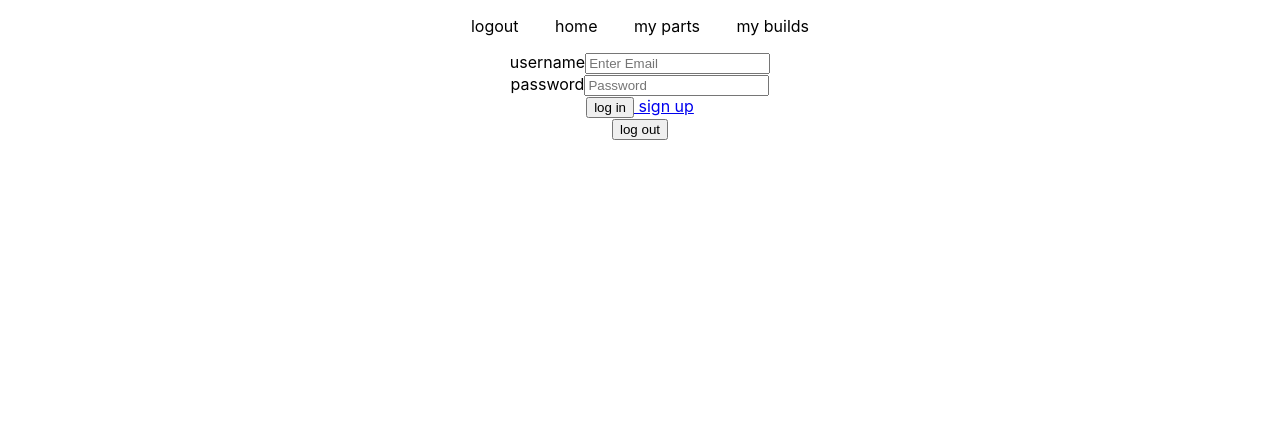
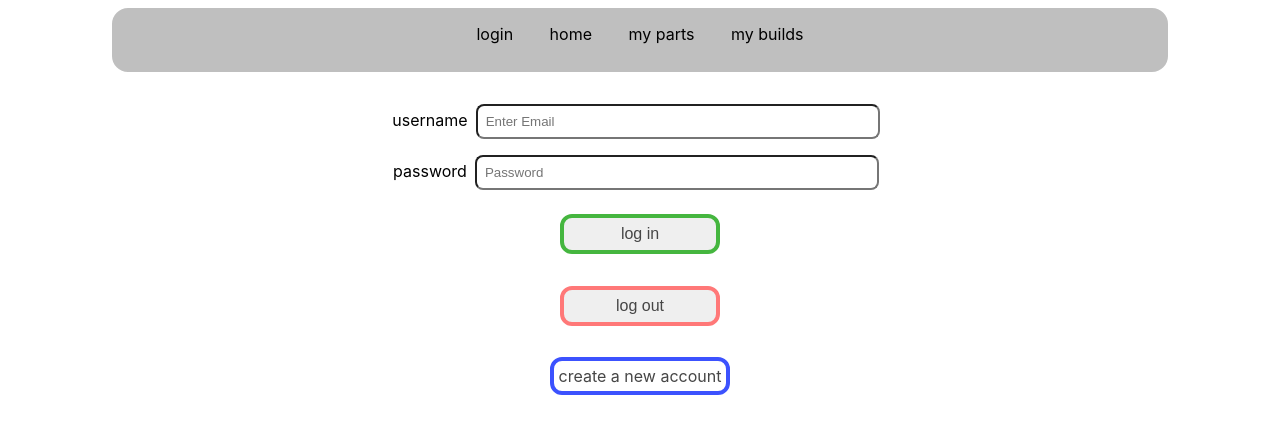
Before and after one commit to jamespbrownie/bike_nerd_final_project, a React (Create React App) app in the folder frontend_bike_nerd/: page /login in a window 1280 px wide. Shown: the top 434 px of the page. Built offline with nearby package versions, Linux system fonts and the light colour scheme; no server answers.

Commit message:
signup page created, some css added to login

```diff
--- a/frontend_bike_nerd/src/App.css
+++ b/frontend_bike_nerd/src/App.css
@@ -37,9 +37,32 @@
   }
 }
 
+/* #loginForm{
+  width: 50%;
+} */
+
+.form-control{
+  width: 30%;
+  padding: 0.5rem;
+  border-radius: 0.5rem;
+  margin: 0.5rem;
+}
+
 #navbar{
+  margin: auto;
+  position: sticky;
+  top: 0rem;
+  z-index: +1;
+  margin: auto;
+  padding-left: 10rem ;
+  margin-bottom: 1rem;
+  background-color: rgb(191, 191, 191);
+  box-sizing: content-box;
+  width: 80%;
+  height: 2rem;
+  border: solid rgb(255, 255, 255) 0.5rem;
   padding: 1rem;
-  margin: auto;
+  border-radius: 1.5rem;
 }
 
 .navButton{
@@ -58,12 +81,90 @@
 }
 
 #partCardsDiv {
+  padding: 1rem;
+  width: 100%;
   display: grid;
-  grid-template-columns: repeat(3, 1fr);
+  grid-template-columns: repeat(4, 1fr);
   grid-gap: 1rem;
   grid-auto-rows: minmax(3rem, auto);
 }
 
-.partImage {
-  width: 15rem;
+.partCardImage {
+  width: 100%;
 }
+.partCardName {
+  font-size: 3vw;
+  /* width: 100%; */
+}
+
+#buildCardsDiv {
+  padding: 1rem;
+  width: 100%;
+  display: grid;
+  grid-template-columns: repeat(2, 1fr);
+  grid-gap: 1rem;
+  grid-auto-rows: minmax(3rem, auto);
+}
+
+.buildCardImage {
+  width: 100%;
+  border-radius: 1rem;
+}
+.buildCardName {
+  font-size: 3vw;
+  /* width: 100%; */
+}
+
+.partImageDetail{
+  width: 50%;
+}
+
+.buildImageDetail{
+  width: 80%;
+}
+
+.listDiv{
+  width: auto;
+  border: solid rgb(0, 0, 0) 0.25rem;
+  padding: .5rem;
+  border-radius: 1rem;
+}
+
+.error{
+  color: red;
+  font-size: smaller;
+}
+
+.loginButton{
+  border: solid rgb(69, 182, 63) 0.25rem;
+  border-radius: .75rem ;
+  padding: 0.2rem;
+  font-size: 1rem;
+  text-decoration: none;
+  color: rgb(70, 70, 70);
+  margin: 1rem;
+  width: 10rem;
+  height: 2.5rem;
+}
+
+#logOutBtn{
+  border: solid rgb(255, 120, 120) 0.25rem;
+}
+
+#signUpBtn{
+  border: solid rgb(60, 82, 254) 0.25rem;
+  width: 100%;
+  height: 100%;
+  border-radius: .75rem ;
+  padding: 0.3rem;
+  /* font-size: 1rem; */
+  text-decoration: none;
+  color: rgb(70, 70, 70);
+}
+
+#signUpBtnDiv{
+  /* padding: 1.5rem; */
+  justify-content: center;
+  height: 5rem;
+  margin: 1.5rem;
+}
--- a/frontend_bike_nerd/src/App.js
+++ b/frontend_bike_nerd/src/App.js
@@ -1,4 +1,3 @@
-import logo from './logo.svg';
 import './App.css';
 import { useState, useEffect } from "react";
 import { Outlet, Link, Route, Routes } from 'react-router-dom'
@@ -6,6 +5,9 @@ import Parts from './Components/Parts';
 import Builds from './Components/Builds';
 import Home from './Components/Home';
 import Login from './Components/Login';
+import BuildDetail from './Components/BuildDetail';
+import PartDetail from './Components/PartDetail';
+import SignUp from './Components/SignUp';
 
 function App() {
   const [currentUser, setCurrentUser] = useState(null);
@@ -14,18 +16,25 @@ function App() {
 
   useEffect(() => {
     fetch('/me')
-        .then((r) => r.json())
-        .then((user) => {
-          // console.log(user.name)
-          setCurrentUser(user)
+        .then((r) => {
+          if (r.ok) {
+            r.json().then((user) => {
+              setCurrentUser(user)
+            })
+            .then(setUserLoaded(true))
+          } else {
+            r.json().then((errors) => {
+              console.error(errors)
+              setUserLoaded(false)
+          })
+        }
         })
-        .then(setUserLoaded(true))
   }, [])
 
   return (
     <div className="App">
-      <div>
-        <nav id="navbar">
+      <div id="navbar">
+        <nav >
           {/* {userLoaded? <Link className="navButton" to="/"> hi {currentUser.name} </Link>: null} */}
           <Link className="navButton" to="/login"> {userLoaded? "logout":"login"} </Link>
           <Link className="navButton" to="/"> home </Link>
@@ -40,12 +49,15 @@ function App() {
             <Route path="/" element={<Home />}/>
             <Route path="parts" element={<Parts />}/>
             <Route path="builds" element={<Builds />}/>
-            <Route path="login" setCurrentUser={setCurrentUser} currentUser={currentUser} userLoaded={userLoaded} element={<Login />}/>
+            <Route path="login" setCurrentUser={setCurrentUser} currentUser={currentUser} userLoaded={userLoaded} setUserLoaded={setUserLoaded} element={<Login />}/>
             <Route path="*" element={<p>Whoops, there's nothing here!</p>}/>
+            <Route path = "/builds/:build_id" element={<BuildDetail />}/>
+            <Route path = "/parts/:part_id" element={<PartDetail />}/>
+            <Route path="signup" element={<SignUp/>}/>
           </Routes>
         </div>
     </div>
   );
 }
 
-export default App;
+export default App
--- a/frontend_bike_nerd/src/Components/BuildCard.js
+++ b/frontend_bike_nerd/src/Components/BuildCard.js
@@ -1,6 +1,14 @@
+import { Link } from "react-router-dom"
+
 function BuildCard({build}) {
+    const {id} = build
     return (
-        <h1>{build.name}</h1>
+        <div>
+        <Link class="redirect" to={`/builds/${id}`}>
+            <img className="buildCardImage" src={build.image}/>
+            <h1 className="buildCardName" >{build.name}</h1>
+        </Link>
+        </div>
     )
 
 }
--- /dev/null
+++ b/frontend_bike_nerd/src/Components/BuildDetail.js
@@ -0,0 +1,35 @@
+import {useEffect, useState} from "react"
+import {Link, useParams} from "react-router-dom"
+import PartCard from "./PartCard"
+
+function BuildDetail() {
+    const [build, setBuild] = useState([])
+    const {build_id} = useParams()
+
+
+    useEffect(() => {
+        fetch(`/builds/${build_id}`)
+            .then((r) => r.json())
+            .then((build) => {
+                setBuild(build)
+            })
+    }, [])
+
+
+    return (
+        <div>
+        <h1>{build.name}</h1>
+            <img className="buildImageDetail" src={build.image}/>
+            <p>specs: {build.specs}</p>
+            <p>notes: {build.notes}</p>
+            <p>current build? {build.current_build? "yes": "no"}</p>
+
+        <h1>parts:</h1>
+        {/* {build.parts.map((part) => {
+            <PartCard part={part} />
+        })} */}
+
+        </div>
+    )
+}
+export default BuildDetail
--- a/frontend_bike_nerd/src/Components/Builds.js
+++ b/frontend_bike_nerd/src/Components/Builds.js
@@ -33,7 +33,7 @@ function Builds() {
         <div id="buildCardsDiv">
         {buildList.map((build) => {
             return (
-                <div id="buildCardsDiv">
+                <div className="listDiv">
                     <BuildCard
                     setEdited={setEdited} edited={edited}
                     build={build}
--- a/frontend_bike_nerd/src/Components/Login.js
+++ b/frontend_bike_nerd/src/Components/Login.js
@@ -6,6 +6,8 @@ import { useNavigate } from "react-router-dom";
 const Login= ({setCurrentUser, currentUser, setUserLoaded, userLoaded}) => {
 
   let navigate = useNavigate()
+
+  const [loginError, setLoginError] = useState(false)
 
   const [formData, setFormData] = useState({
     username: "",
@@ -39,6 +41,7 @@ const Login= ({setCurrentUser, currentUser, setUserLoaded, userLoaded}) => {
       } else {
         res.json().then((errors) => {
           console.error(errors);
+          setLoginError(true)
         });
       }
     });
@@ -50,17 +53,17 @@ const Login= ({setCurrentUser, currentUser, setUserLoaded, userLoaded}) => {
         console.log(res);
           if (res.ok) {
             // setCurrentUser(null)
-            // setUserLoaded(false)
+            setUserLoaded(false)
             console.log('you logged out')
             navigate("/login")
           }
-        })
+        })//.then(() => setUserLoaded(false))
   }
 
     return (
 <>
     {/* {userLoaded? <h1>Hi, {currentUser.name}</h1>:<h1>please log in</h1> } */}
-    <form onSubmit={handleSubmit}>
+    <form id="loginForm" onSubmit={handleSubmit}>
       <div class="form-group">
         <label for="exampleInputEmail1">username</label>
         <input type="text" name="username" value={formData.username} onChange={handleChange} class="form-control"  placeholder="Enter Email"/>
@@ -73,11 +76,16 @@ const Login= ({setCurrentUser, currentUser, setUserLoaded, userLoaded}) => {
       <div class="form-check">
 
       </div>
-      <button class="btn btn-primary" type="submit"> log in</button>
+      {loginError? <h3 className="error" >invalid username or password</h3>:null}
+      <button  className="loginButton" type="submit"> log in</button>
       {/* /* Need to find different way to redirect login */}
-      <Link class="btn btn-primary" to="/"> sign up</Link>
+
     </form>
-      <button onClick={handleLogout}> log out</button>
+      <button id ="logOutBtn" className="loginButton" onClick={handleLogout}> log out</button>
+      <div id="signUpBtnDiv">
+      <Link  id="signUpBtn" to="/signup"> create a new account </Link>
+      </div>
+
 </>
 )}
 export default Login
--- a/frontend_bike_nerd/src/Components/PartCard.js
+++ b/frontend_bike_nerd/src/Components/PartCard.js
@@ -1,8 +1,14 @@
+import { Link } from "react-router-dom"
+
 function PartCard({part}) {
+    const {id} = part
     return (
         <div>
-        <img className="partImage" src={part.image}/>
-        <h1>{part.name}</h1>
+        <Link class="redirect" to={`/parts/${id}`}>
+            <img className="partCardImage" src={part.image}/>
+            <h1 className="partCardName">{part.name}</h1>
+            {/* <p>{part.part_type}</p> */}
+        </Link>
         </div>
     )
 
--- /dev/null
+++ b/frontend_bike_nerd/src/Components/PartDetail.js
@@ -0,0 +1,29 @@
+import {useEffect, useState} from "react"
+import {Link, useParams} from "react-router-dom"
+
+function PartDetail() {
+    const [part, setPart] = useState([])
+    const {part_id} = useParams()
+
+
+    useEffect(() => {
+        fetch(`/parts/${part_id}`)
+            .then((r) => r.json())
+            .then((part) => {
+                setPart(part)
+            })
+    }, [])
+
+
+    return (
+        <div>
+        <h1>{part.name}</h1>
+        <img className="partImageDetail" src={part.image}/>
+        <p>part type: {part.part_type}</p>
+        <p>specs: {part.specs}</p>
+        <p>notes: {part.notes}</p>
+
+        </div>
+    )
+}
+export default PartDetail
--- a/frontend_bike_nerd/src/Components/Parts.js
+++ b/frontend_bike_nerd/src/Components/Parts.js
@@ -33,7 +33,7 @@ function Parts() {
         <div id="partCardsDiv">
         {PartList.map((part) => {
             return (
-                <div>
+                <div className="listDiv">
                     <PartCard
                     setEdited={setEdited} edited={edited}
                     part={part}
--- /dev/null
+++ b/frontend_bike_nerd/src/Components/SignUp.js
@@ -0,0 +1,76 @@
+import React, { useState } from "react";
+import { Link } from "react-router-dom";
+import { useNavigate } from "react-router-dom";
+
+function SignUp() {
+
+    const [formError, setFormError] = useState(false)
+    let navigate = useNavigate()
+
+    const [formData, setFormData] = useState({
+        username: "",
+        password: "",
+      });
+
+    const handleChange = (e) => {
+        setFormData({
+          ...formData,
+          [e.target.name]: e.target.value,
+        });
+    };
+
+    const handleSubmit = (event) => {
+        event.preventDefault();
+        fetch("/login", {
+          method: "POST",
+          headers: {
+            "Content-Type": "application/json",
+          },
+          body: JSON.stringify(formData),
+        }).then((res) => {
+          console.log(res)
+          if (res.ok) {
+            res.json().then((user) => {
+
+              // setCurrentUser(user);
+              console.log(user)
+
+            })
+            .then(() => navigate("/login"))
+          } else {
+            res.json().then((errors) => {
+              console.error(errors);
+              setFormError(true)
+            });
+          }
+        });
+    }
+
+
+
+    return (
+        <>
+        <p>signup</p>
+        <form id="signUpForm" onSubmit={handleSubmit}>
+        <div class="form-group">
+        <label for="exampleInputEmail1">name</label>
+        <input type="text" name="username" value={formData.username} onChange={handleChange} class="form-control"  placeholder="Enter Email"/>
+
+      </div>
+      <div class="form-group">
+        <label for="exampleInputPassword1">password</label>
+        <input type="text" name="password" value={formData.password} onChange={handleChange} class="form-control" id="exampleInputPassword1" placeholder="Password"/>
+      </div>
+      <div class="form-check">
+
+      </div>
+      {formError? <h3 className="error" >invalid form data</h3>:null}
+      <button  className="loginButton" type="submit"> log in</button>
+      {/* /* Need to find different way to redirect login */}
+
+    </form>
+
+        </>
+    )
+}
+export default SignUp
```
Also changed, not shown: 1 other file (tests, documents, lock files or other folders).
